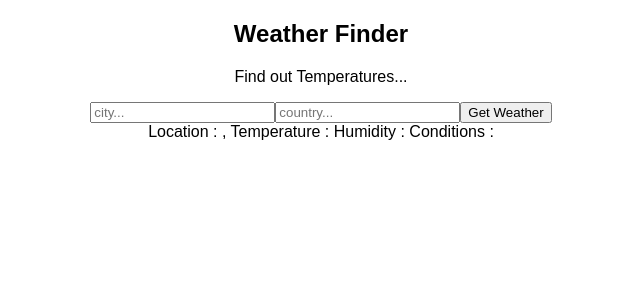
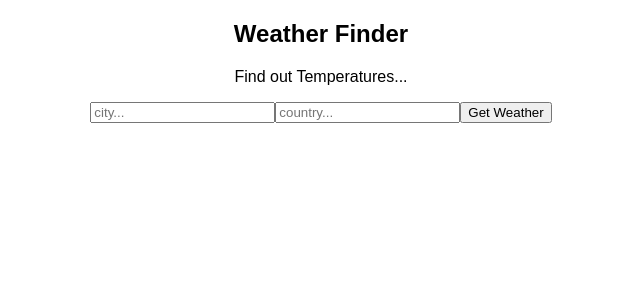
Before and after one commit to FredyDope/ReactAppMeteo, a React (Create React App) app in the folder meteoapp/: page / in a window 1280 px wide. Shown: the top 300 px of the page, without its empty margins (319-959 px from the left). Built offline with nearby package versions, Linux system fonts and the light colour scheme.

Commit message:
ajouts des conditions d'affichage des paragarphe dans weather.js

```diff
--- a/meteoapp/src/components/Weather.js
+++ b/meteoapp/src/components/Weather.js
@@ -3,14 +3,14 @@
 class Weather extends React.Component {
 //nous avons acces aux props definies dans weather de app.js
 //et elles s'afficherons sur l'ecran
+// Conditions this && this && <p>... pour faire apparaitre les paragraphes
   render() {
     return (
-
       <div>
-      	Location : { this.props.city }, { this.props.country }
-      	Temperature : { this.props.temperature }
-      	Humidity : { this.props.humidity }
-      	Conditions : { this.props.description }
+      	{ this.props.city && this.props.country && <p>Location : { this.props.city }, { this.props.country }</p>}
+      	{ this.props.temperature && <p>Temperature : { this.props.temperature }</p>}
+      	{ this.props.humidity && <p>Humidity : { this.props.humidity }</p>}
+      	{ this.props.description && <p>Conditions : { this.props.description }</p>}
       </div>
     )
   }
```
